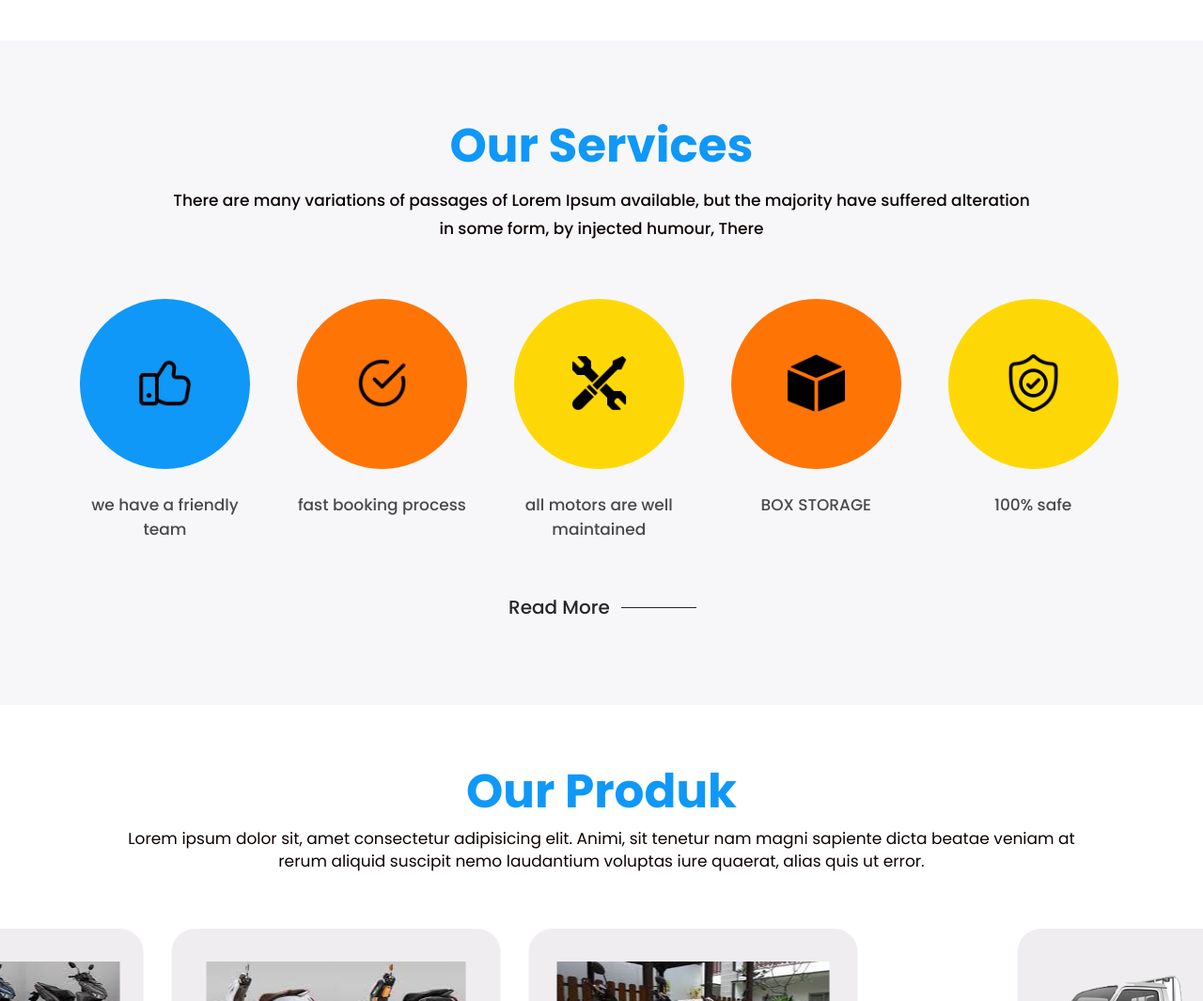
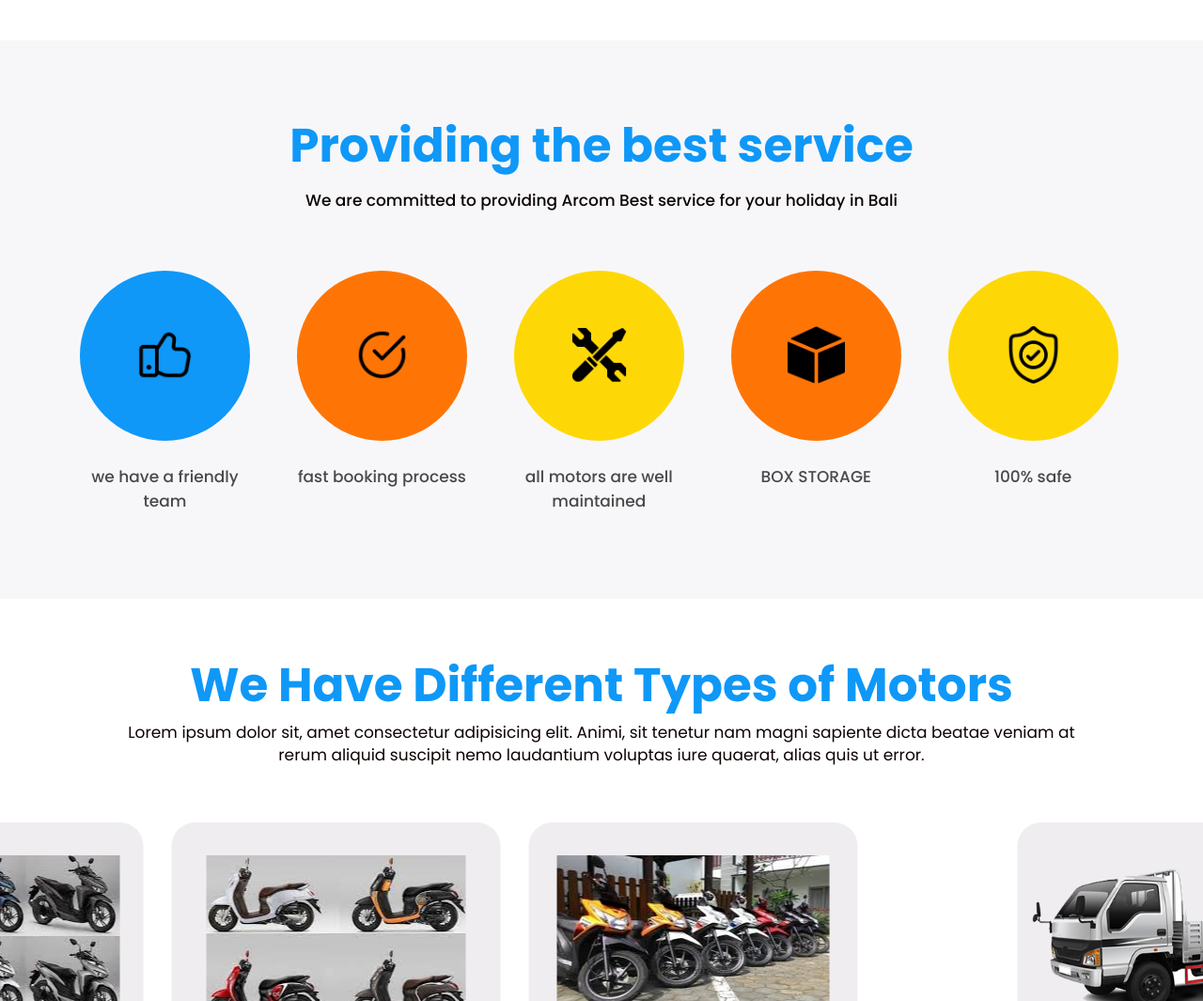
Before and after one commit to Gitapermadi/rentalmotor, a plain HTML site: page index.html in a window 1280 px wide. Shown: the part 1480-2545 px from the top of the page at 94% size. Drawn offline with nearby package versions, Linux system fonts and the light colour scheme; files whose address does not match are found by name.

Commit message:
Update index.html

```diff
--- a/index.html
+++ b/index.html
@@ -244,7 +244,6 @@
                      <h2>About Us</h2>
                      <p>One of the best-selling motorbike rental places in Bali is Arcom Motorbike Rental. Here, you can rent a variety of vehicles including automatic motorcycles. The specialty is that in addition to cheap rental prices, renters also get the latest and well-maintained Beat vehicles.
                      </p>
-                     <a class="read_more" href="#">Read More</a>
                   </div>
                </div>
             </div>
@@ -257,8 +256,9 @@
             <div class="row">
                <div class="col-md-10 offset-md-1">
                   <div class="titlepage">
-                     <h2>Our Services</h2>
-                     <p>There are many variations of passages of Lorem Ipsum available, but the majority have suffered alteration in some form, by injected humour, There </p>
+                     <h2>Providing the best service</h2>
+                     <p>We are committed to providing Arcom
+Best service for your holiday in Bali</p>
                   </div>
                </div>
             </div>
@@ -288,7 +288,6 @@
                   </div>
                </div>
                <div class="col-md-12">
-                  <a class="read_more" href="#">Read More</a>
                </div>
             </div>
          </div>
@@ -300,7 +299,8 @@
             <div class="row">
                <div class="col-md-12">
                   <div class="titlepage">
-                     <h2>Our Produk</h2>
+                     <h2>We Have
+Different Types of Motors</h2>
                      <p>Lorem ipsum dolor sit, amet consectetur adipisicing elit. Animi, sit tenetur nam magni sapiente dicta beatae veniam at rerum aliquid suscipit nemo laudantium voluptas iure quaerat, alias quis ut error.</p>
                   </div>
                </div>
```
